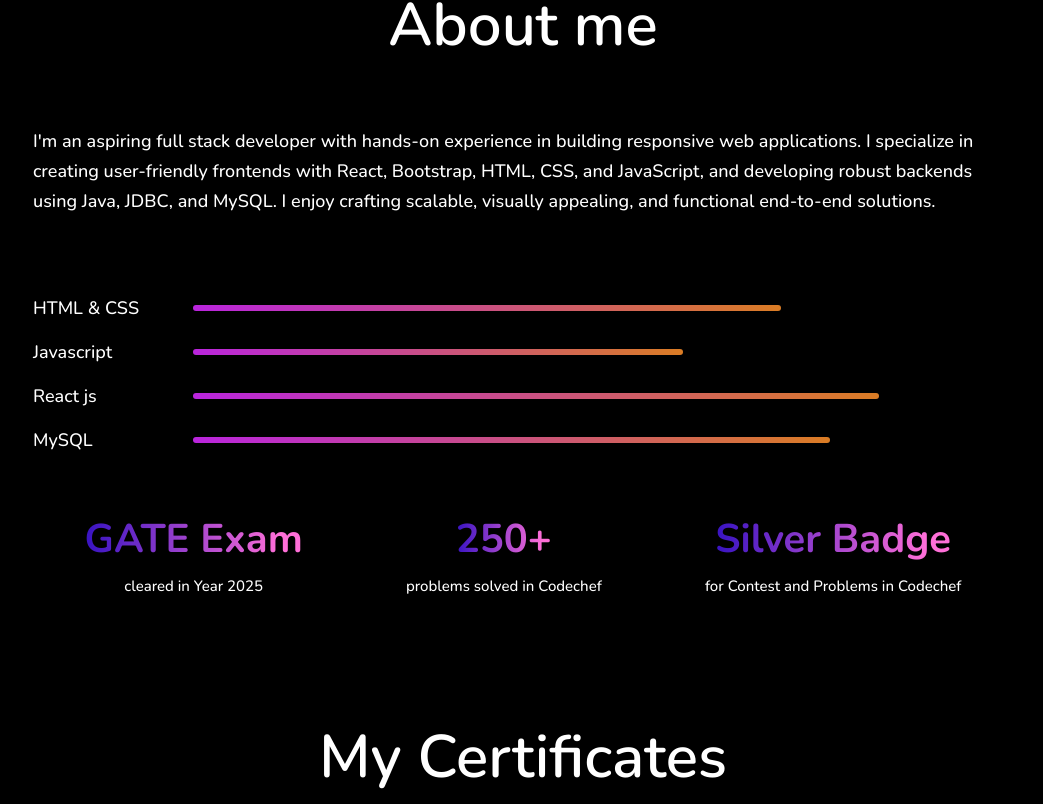
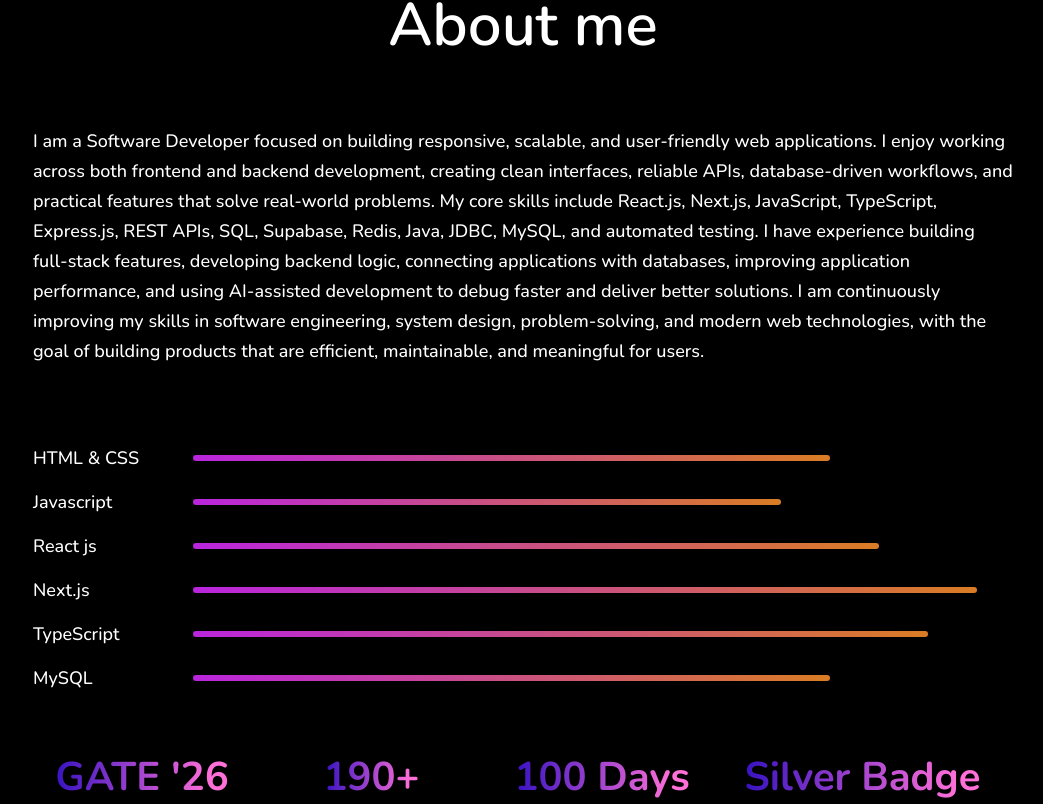
Before and after one commit to riyasingh49/Portfolio, a React (Vite) app: page / in a window 1280 px wide. Shown: the part 936-1740 px from the top of the page, without its empty margins (117-1160 px from the left). Built offline with nearby package versions, Linux system fonts and the light colour scheme; the HTML template or start-up script is replaced by a standard one.

Commit message:
new certificate added and about me section is modeified

```diff
--- a/src/components/About/About.css
+++ b/src/components/About/About.css
@@ -34,6 +34,7 @@
   font-size: 18px;
   font-weight: 500;
   line-height: 30px;
+  text-align: left;
 }
 .about-skills {
   display: flex;
--- a/src/components/About/About.jsx
+++ b/src/components/About/About.jsx
@@ -15,25 +15,42 @@ const About = () => {
         <div className="about-right">
           <div className="about-para">
             <p>
-              I'm an aspiring full stack developer with hands-on experience in
-              building responsive web applications. I specialize in creating
-              user-friendly frontends with React, Bootstrap, HTML, CSS, and
-              JavaScript, and developing robust backends using Java, JDBC, and
-              MySQL. I enjoy crafting scalable, visually appealing, and
-              functional end-to-end solutions.
+              I am a Software Developer focused on building responsive,
+              scalable, and user-friendly web applications. I enjoy working
+              across both frontend and backend development, creating clean
+              interfaces, reliable APIs, database-driven workflows, and
+              practical features that solve real-world problems. My core skills
+              include React.js, Next.js, JavaScript, TypeScript, Express.js,
+              REST APIs, SQL, Supabase, Redis, Java, JDBC, MySQL, and
+              automated testing. I have experience building full-stack features,
+              developing backend logic, connecting applications with databases,
+              improving application performance, and using AI-assisted
+              development to debug faster and deliver better solutions. I am
+              continuously improving my skills in software engineering, system
+              design, problem-solving, and modern web technologies, with the
+              goal of building products that are efficient, maintainable, and
+              meaningful for users.
             </p>
           </div>
           <div className="about-skills">
             <div className="about-skill">
-              <p>HTML & CSS</p> <hr style={{ width: "60%" }} />
+              <p>HTML & CSS</p> <hr style={{ width: "65%" }} />
             </div>
             <div className="about-skill">
               <p>Javascript</p>
-              <hr style={{ width: "50%" }} />
+              <hr style={{ width: "60%" }} />
             </div>
             <div className="about-skill">
               <p>React js</p>
               <hr style={{ width: "70%" }} />
+            </div>
+            <div className="about-skill">
+              <p>Next.js</p>
+              <hr style={{ width: "80%" }} />
+            </div>
+            <div className="about-skill">
+              <p>TypeScript</p>
+              <hr style={{ width: "75%" }} />
             </div>
             <div className="about-skill">
               <p>MySQL</p>
@@ -44,12 +61,16 @@ const About = () => {
       </div>
       <div className="about-achievements">
         <div className="about-achievement">
-          <h1>GATE Exam</h1>
-          <p>cleared in Year 2025</p>
+          <h1>GATE '26</h1>
+          <p>qualified in 2026</p>
         </div>
         <div className="about-achievement">
-          <h1>250+ </h1>
-          <p>problems solved in Codechef</p>
+          <h1>190+</h1>
+          <p>problems solved in LeetCode</p>
+        </div>
+        <div className="about-achievement">
+          <h1>100 Days</h1>
+          <p>badge in LeetCode</p>
         </div>
         <div className="about-achievement">
           <h1>Silver Badge</h1>
--- a/src/components/Certifications/Certificates.jsx
+++ b/src/components/Certifications/Certificates.jsx
@@ -5,6 +5,7 @@ import HTML from '../../assets/HTML.jpeg';
 import JavaScript from "../../assets/JavaScript.jpg";
 import algouniversity from "../../assets/algouniversity.png";
 import DataAnalysis from "../../assets/DataAnalysis.jpg"
+import Claude from "../../assets/claude.jpg"
 
 const Certificates = () => {
   return (
@@ -19,6 +20,7 @@ const Certificates = () => {
         <a href="https://drive.google.com/file/d/1-zGvWYe9JZWoSW8sYHuGYwa7m64cYlUg/view?usp=sharing " target="_blank" rel = "noopener noreferrer" ><img src={JavaScript} alt="" /></a>
         <a href="https://drive.google.com/file/d/15i1_OOhRk5q1_ORJHPTQyJoQKlc_1zlc/view?usp=sharing" target="_blank" rel="noopener noreferrer"><img src={algouniversity} alt="" /></a>
         <a href="https://drive.google.com/file/d/1YJXqeDo-VloI_oI9Fbj7mWoy8-Z8Pq9Q/view?usp=sharing" target="_blank" rel = "noopener noreferrer" ><img src={DataAnalysis} alt="" /></a>
+        <a href="https://drive.google.com/file/d/1xsQf2a5z5ffhiTX_7sraDDX-VzaTdhlj/view?usp=share_link" target="_blank" rel = "noopener noreferrer" ><img src={Claude} alt="Claude certificate" /></a>
 
       </div>
 
--- a/src/components/Experience/Experience.jsx
+++ b/src/components/Experience/Experience.jsx
@@ -20,7 +20,7 @@ const experiences = [
     contributions: [
       'Built full-stack features for an e-commerce platform, including dashboard modules such as Contact Us, Coupons, Saved Addresses, Wishlist and user assistance workflows.',
       'Developed frontend and backend functionality using reusable UI components, server-side operations, REST APIs, database-driven flows, and scalable application structure.',
-      'Worked on testing, performance, and AI-based support features, including Playwright automation testing, Redis caching, and a domain-specific chatbot for food-related user queries.',
+      'Worked on testing and performance improvements, including Playwright automation testing, Redis caching, and support for a domain-specific chatbot for food-related user queries.',
     ],
     stack: [
       'Next.js',
```
Also changed, not shown: src/assets/claude.jpg (added).
